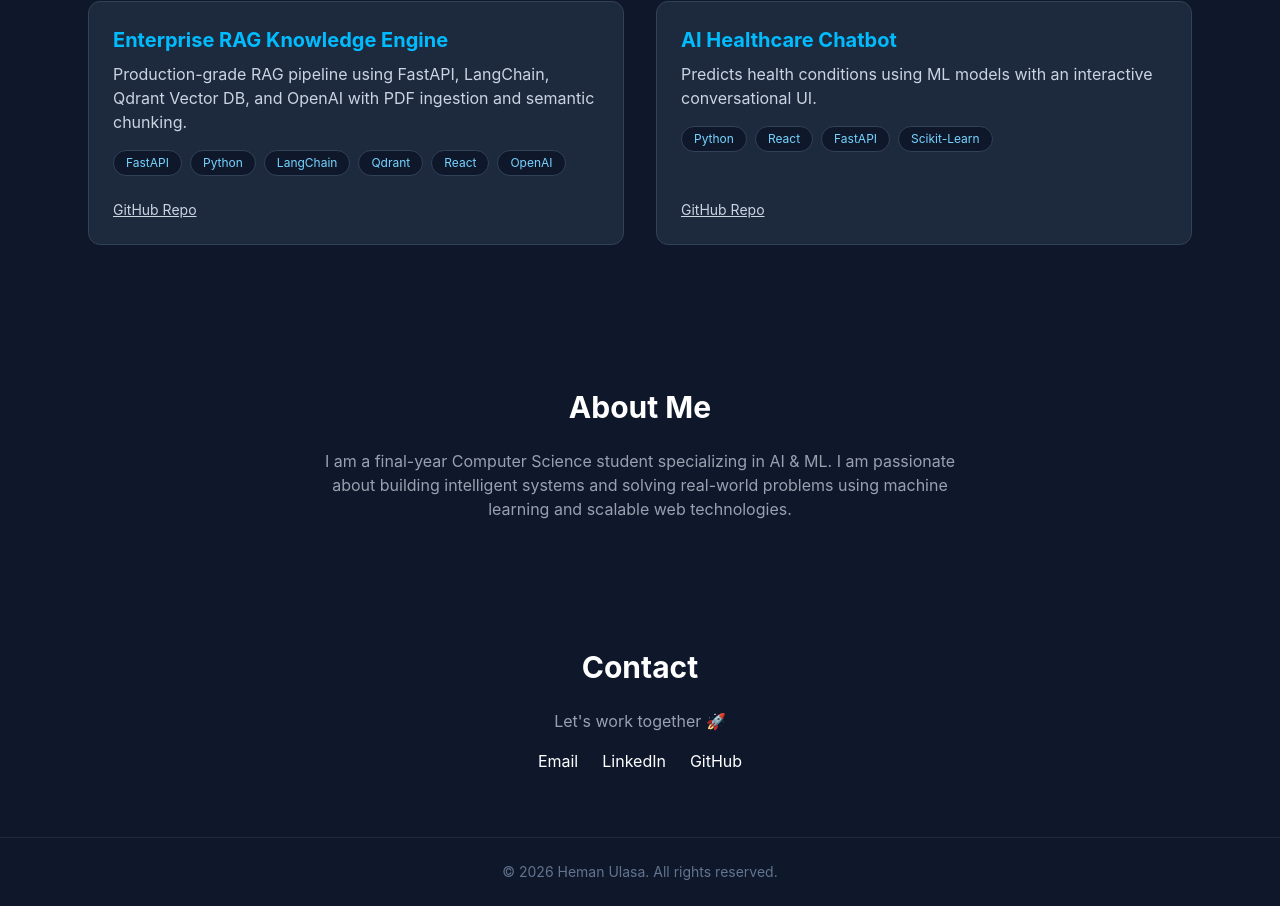
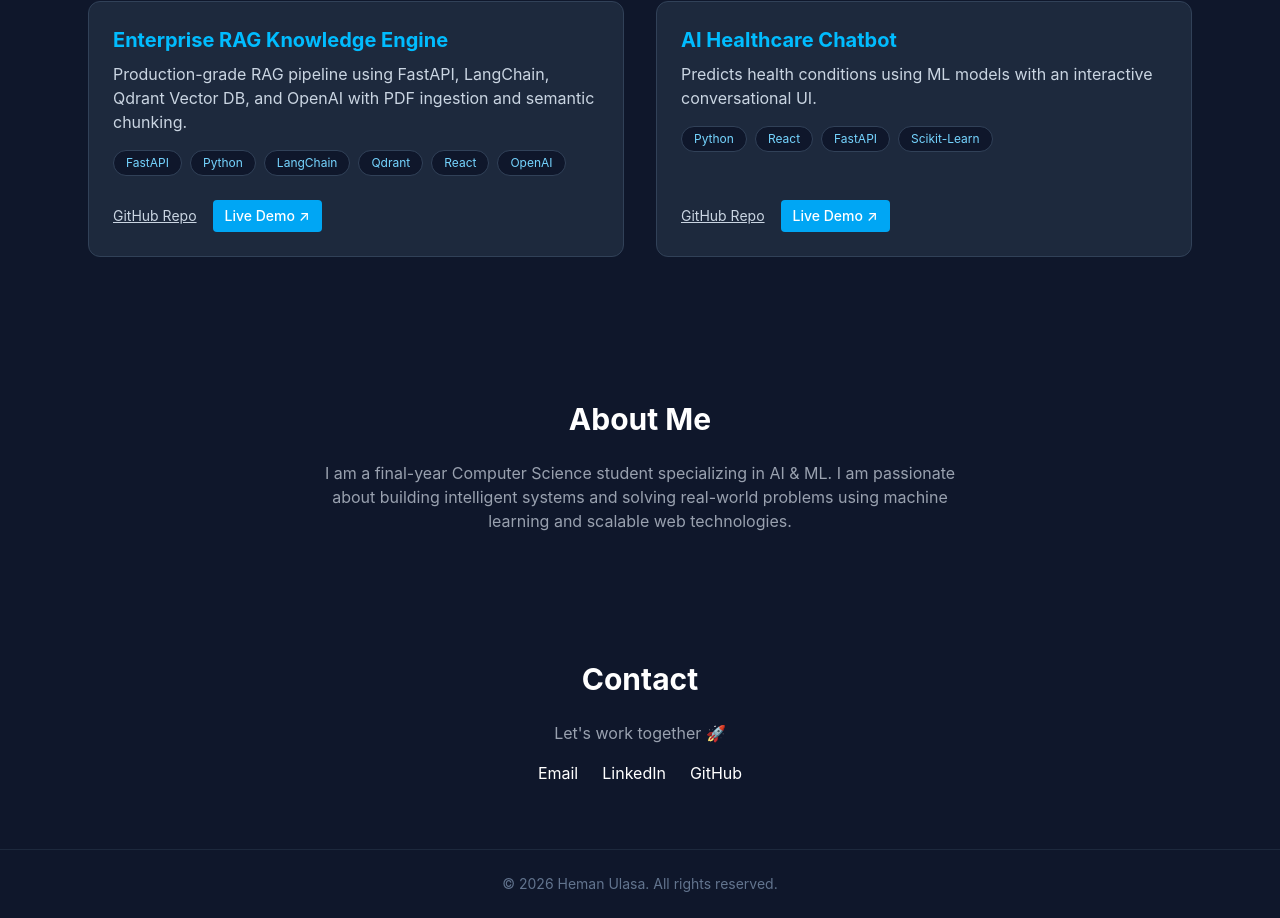
Before and after one commit to hemanulasa884-creator/heman-portfolio, a React (Vite) app: page / in a window 1280 px wide. Shown: the part 1191-2109 px from the top of the page. Built offline with nearby package versions, Linux system fonts and the light colour scheme.

Commit message:
Add Live Demo links to projects

```diff
--- a/src/components/Projects.jsx
+++ b/src/components/Projects.jsx
@@ -5,7 +5,7 @@ const projects = [
     title: "Enterprise RAG Knowledge Engine",
     desc: "Production-grade RAG pipeline using FastAPI, LangChain, Qdrant Vector DB, and OpenAI with PDF ingestion and semantic chunking.",
     github: "https://github.com/hemanulasa884-creator/heman-portfolio/tree/main/enterprise-rag-engine",
-    demo: "#",
+    demo: "http://localhost:5174", // Replace with your deployed URL (e.g. Vercel) when live
     tags: ["FastAPI", "Python", "LangChain", "Qdrant", "React", "OpenAI"]
   },
   {
@@ -35,8 +35,13 @@ export default function Projects() {
                 ))}
               </div>
             </div>
-            <div className="flex gap-4">
-              <a href={p.github} target="_blank" rel="noreferrer" className="text-slate-300 hover:text-white underline text-sm">GitHub Repo</a>
+            <div className="flex gap-4 items-center">
+              <a href={p.github} target="_blank" rel="noreferrer" className="text-slate-300 hover:text-white underline text-sm">
+                GitHub Repo
+              </a>
+              <a href={p.demo} target="_blank" rel="noreferrer" className="bg-sky-500 hover:bg-sky-600 text-white font-medium px-3 py-1.5 rounded text-sm transition">
+                Live Demo ↗
+              </a>
             </div>
           </div>
         ))}
```
